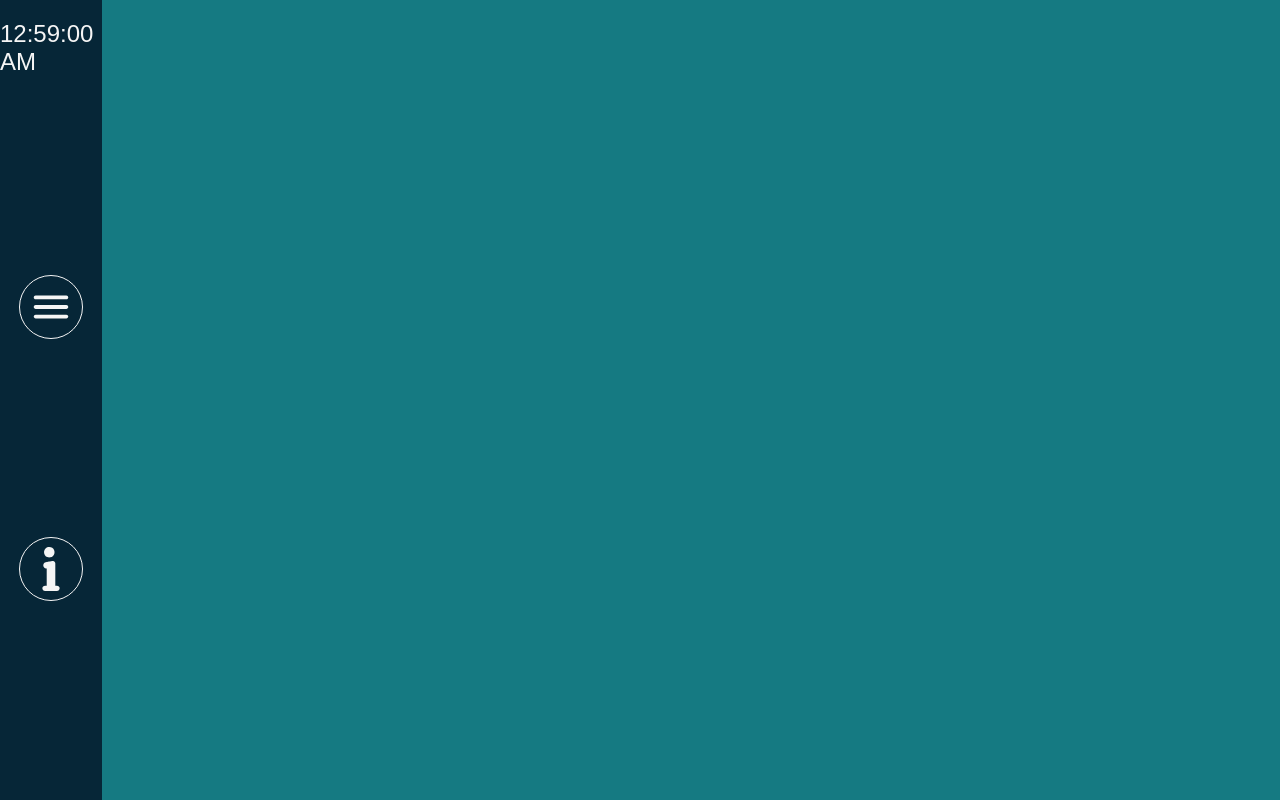
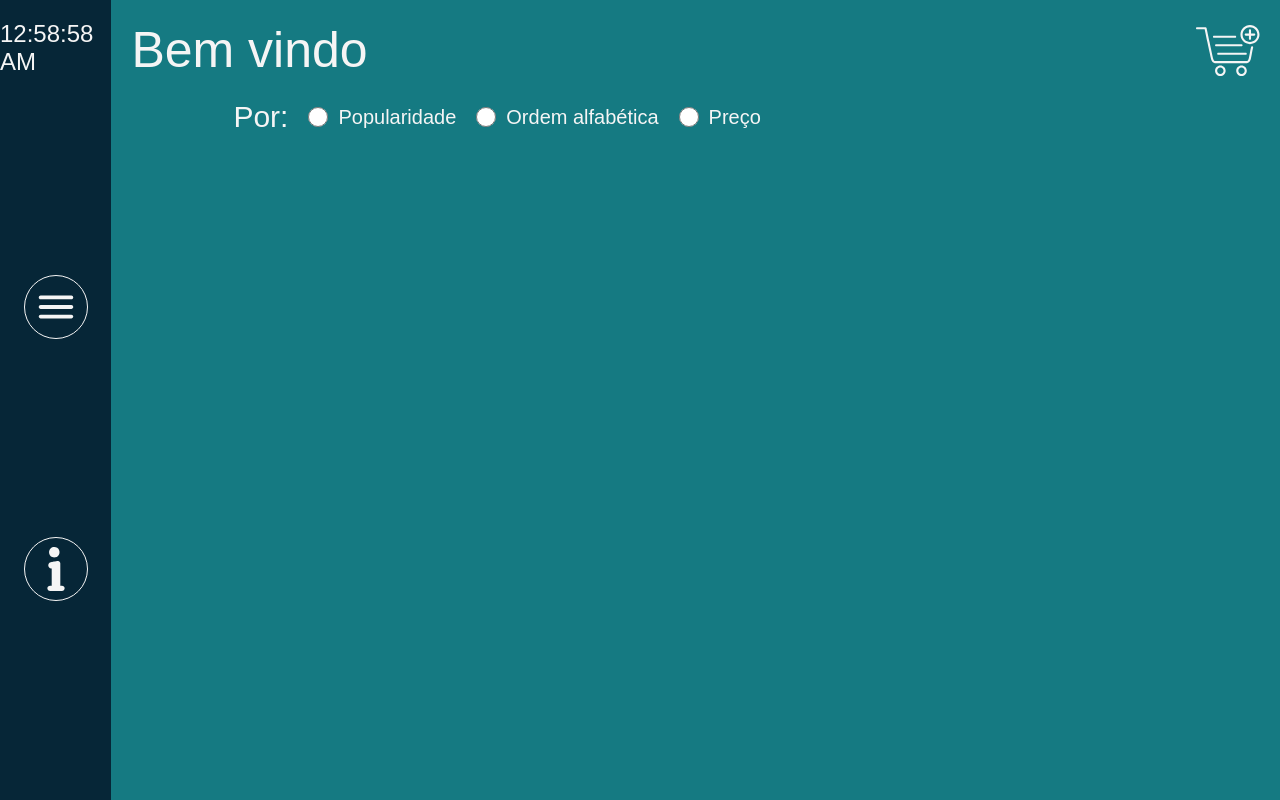
Before and after one commit to AstronautoLunar/ecommence-react-supera, a React (Create React App) app: page / in a window 1280 px wide. Built offline with nearby package versions, Linux system fonts and the light colour scheme.

Commit message:
:sparkles: Desenvolvido os filtros

```diff
--- a/src/App.tsx
+++ b/src/App.tsx
@@ -1,11 +1,70 @@
-import { Header } from './components';
+import { useState } from 'react';
+
+import {
+  Header,
+  FilterItem
+} from './components';
 
 import styles from './style/home.module.scss';
 
 export default function App() {
+  let [ radio, setRadio ] = useState("")
+
+  const itemsForFilter = [
+    {
+      id: 1,
+      label: "Popularidade",
+      value: "score",
+      checked: radio === "score"
+    },
+    {
+      id: 2,
+      label: "Ordem alfabética",
+      value: "letter",
+      checked: radio === "letter"
+    },
+    {
+      id: 3,
+      label: "Preço",
+      value: "price",
+      checked: radio === "price"
+    },
+
+  ]
+
+  function changeInput({ target }:any) {
+    setRadio(target.value);
+  }
+
   return (
     <div id={styles.App}>
       <Header/>
+      <main id={styles.Main}>
+        <div id={styles.topHeader}>
+          <span id={styles.title}>Bem vindo</span>
+          <img
+              id={styles.imageCart}
+              src={require('./assets/icon-cart.svg').default}
+              alt="icon cart"
+          />
+        </div>
+        <div id={styles.AreaGames}>
+          <div id={styles.filterGames}>
+            <span id={styles.text}>Por:</span>
+            {
+              itemsForFilter.map(item => (
+                <FilterItem
+                  key={ item.id }
+                  label={ item.label }
+                  value={ item.value }
+                  checked={ item.checked }
+                  onChange={ changeInput }
+                />
+              ))
+            }
+          </div>
+        </div>
+      </main>
     </div>
   );
 }
--- /dev/null
+++ b/src/components/FilterItem/index.tsx
@@ -0,0 +1,30 @@
+import styles from './styles.module.scss';
+
+interface FilterItemData {
+    label: string;
+    value: string;
+    onChange: any;
+    checked: boolean;
+}
+
+export default function FilterItem({
+    label,
+    value,
+    onChange,
+    checked
+}:FilterItemData) {
+    return (
+        <div className={styles.FilterItem}>
+            <input
+                className={styles.radio}
+                type="radio"
+                value={ value }
+                onChange={ onChange }
+                checked={ checked }
+            />
+            <span className={styles.text}>
+                { label }
+            </span>
+        </div>
+    )
+}
--- /dev/null
+++ b/src/components/FilterItem/styles.module.scss
@@ -0,0 +1,20 @@
+div.FilterItem {
+    display: flex;
+    justify-content: flex-start;
+    align-items: center;
+
+    margin-right: 20px;
+
+    input.radio {
+        width: 20px;
+        height: 20px;
+
+        margin-right: 10px;
+    }
+
+    span.text {
+        color: var(--cultured);
+
+        font-size: 20px;
+    }
+}
--- a/src/components/Header/styles.module.scss
+++ b/src/components/Header/styles.module.scss
@@ -3,7 +3,7 @@ div#Header {
 
     background-color: var(--prussian-blue);
 
-    width: 102px;
+    width: 122px;
     height: 100vh;
 
     span#timetable {
--- a/src/components/index.tsx
+++ b/src/components/index.tsx
@@ -1,5 +1,7 @@
 import Header from './Header';
+import FilterItem from './FilterItem';
 
 export {
-    Header
+    Header,
+    FilterItem
 }
--- a/src/style/home.module.scss
+++ b/src/style/home.module.scss
@@ -1,5 +1,73 @@
 div#App {
+
+    main#Main {
+
+        div#topHeader {
+            justify-content: space-between;
+            align-items: center;
+
+            height: 100px;
+
+            span#title {
+                font-size: 50px;
+
+                margin-left: 20px;
+            }
+
+            img#imageCart {
+                margin-right: 20px;
+            }
+        }
+
+        div#AreaGames {
+            width: 90%;
+
+            margin-left: 122px;
+
+            div#filterGames {
+
+                span#text {
+                    font-size: 30px;
+
+                    margin-right: 20px;
+                }
+
+            }
+        }
+    }
+}
+
+span#title,
+span#text
+{
+    color: var(--cultured);
+}
+
+main#Main,
+div#AreaGames
+{
+    flex-direction: column;
+}
+
+div#App,
+main#Main,
+div#AreaGames
+{
+    justify-content: flex-start;
+    align-items: flex-start;
+}
+
+div#App,
+main#Main,
+div#topHeader,
+div#AreaGames,
+div#filterGames
+{
     display: flex;
-    justify-content: flex-start;
-    align-items: center;
 }
+
+main#Main,
+div#topHeader
+{
+    width: 100%;
+}
```
Also changed, not shown: src/assets/cart-icon.svg (deleted), src/assets/icon-cart.svg (added).
